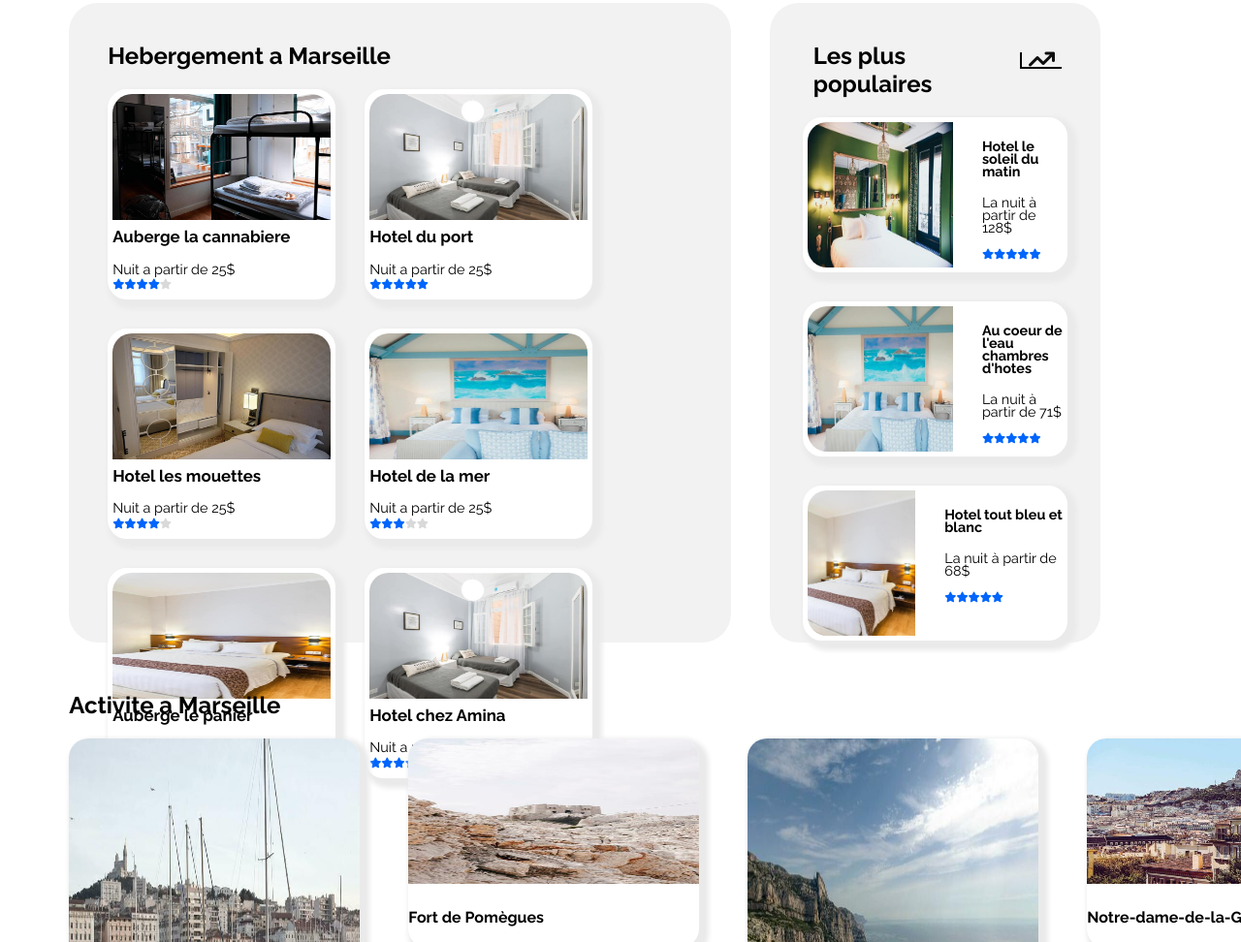
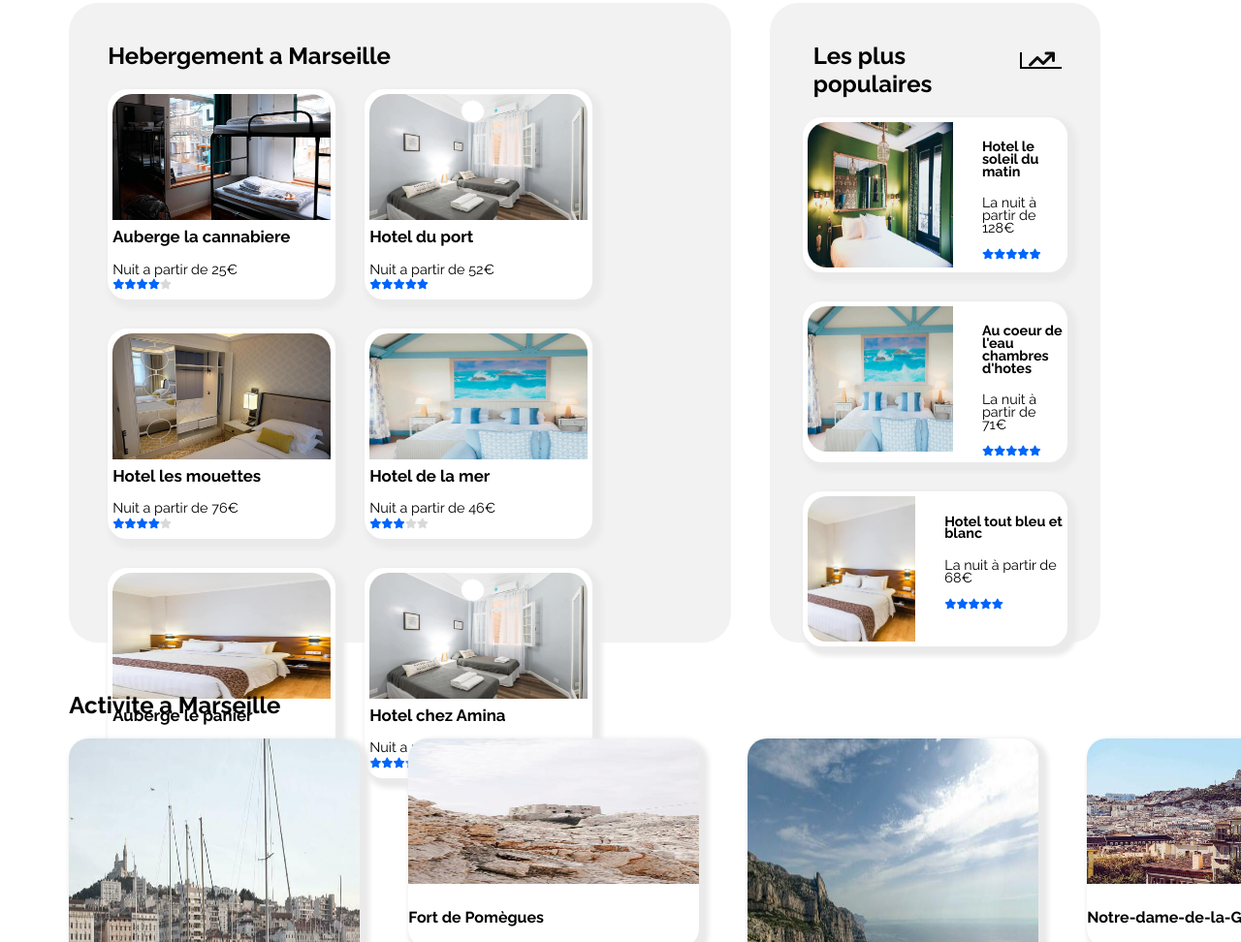
Before and after one commit to Deco99i2/Booki, a plain HTML site: page Booki.html in a window 1280 px wide. Shown: the part 455-1427 px from the top of the page at 97% size. Drawn offline with Linux system fonts and the light colour scheme.

Commit message:
modifiction

```diff
--- a/Booki.css
+++ b/Booki.css
@@ -67,7 +67,7 @@ button {
     padding: 10px;
     font-size: 1.1em;
     border: 1px solid #e3e3e3;
-    /* display: flex;
+    /* display: none; */
     /* margin-left: 0; */
 }
 form span i {
@@ -274,7 +274,7 @@ form input {
     height: 150px;
     border-radius: 20px 20px 0px 0px;
 }
-@media screen and (max-width : 768px) {
+@media all and (max-width : 768px) {
     body {
         width: 400px;
         /* margin: auto; */
--- a/Booki.html
+++ b/Booki.html
@@ -47,12 +47,12 @@
             <div  class="hebergements-d1">
                 <h1>Hebergement a Marseille</h1>
                 <div class="hebergements-d1-ima">
-                    <a href="#"><img src="images/hebergements/4_small/marcus-loke-WQJvWU_HZFo-unsplash.jpg" alt=""><h3>Auberge la cannabiere</h3><p>Nuit a partir de 25$</p><span><i class="fa-solid fa-star fa-xs" style="color: #0065fc;"></i><i class="fa-solid fa-star fa-xs" style="color: #0065fc;"></i><i class="fa-solid fa-star fa-xs" style="color: #0065fc;"></i><i class="fa-solid fa-star fa-xs" style="color: #0065fc;"></i><i class="fa-solid fa-star fa-xs" style="color: #d9d9d9;"></i></span></a>
-                    <a href="#"><img src="images/hebergements/4_small/fred-kleber-gTbaxaVLvsg-unsplash.jpg" alt=""><h3>Hotel du port</h3><p>Nuit a partir de 25$</p><span><i class="fa-solid fa-star fa-xs" style="color: #0065fc;"></i><i class="fa-solid fa-star fa-xs" style="color: #0065fc;"></i><i class="fa-solid fa-star fa-xs" style="color: #0065fc;"></i><i class="fa-solid fa-star fa-xs" style="color: #0065fc;"></i><i class="fa-solid fa-star fa-xs" style="color: #0065fc;"></i></span></a>
-                    <a href="#"><img src="images/hebergements/4_small/reisetopia-B8WIgxA_PFU-unsplash.jpg" alt=""><h3>Hotel les mouettes</h3><p>Nuit a partir de 25$</p><span><i class="fa-solid fa-star fa-xs" style="color: #0065fc;"></i><i class="fa-solid fa-star fa-xs" style="color: #0065fc;"></i><i class="fa-solid fa-star fa-xs" style="color: #0065fc;"></i><i class="fa-solid fa-star fa-xs" style="color: #0065fc;"></i><i class="fa-solid fa-star fa-xs" style="color: #d9d9d9;"></i></span></a>
-                    <a href="#"><img src="images/hebergements/4_small/annie-spratt-Eg1qcIitAuA-unsplash.jpg" alt=""><h3>Hotel de la mer</h3><p>Nuit a partir de 25$</p><span><i class="fa-solid fa-star fa-xs" style="color: #0065fc;"></i><i class="fa-solid fa-star fa-xs" style="color: #0065fc;"></i><i class="fa-solid fa-star fa-xs" style="color: #0065fc;"></i><i class="fa-solid fa-star fa-xs" style="color: #d9d9d9;"></i><i class="fa-solid fa-star fa-xs" style="color: #d9d9d9;"></i></span></a>
-                    <a href="#"><img src="images/hebergements/4_small/febrian-zakaria-sjvU0THccQA-unsplash.jpg" alt=""><h3>Auberge le panier</h3><p>Nuit a partir de 25$</p><span><i class="fa-solid fa-star fa-xs" style="color: #0065fc;"></i><i class="fa-solid fa-star fa-xs" style="color: #0065fc;"></i><i class="fa-solid fa-star fa-xs" style="color: #0065fc;"></i><i class="fa-solid fa-star fa-xs" style="color: #0065fc;"></i><i class="fa-solid fa-star fa-xs" style="color: #d9d9d9;"></i></span></a>
-                    <a href="#"><img src="images/hebergements/4_small/fred-kleber-gTbaxaVLvsg-unsplash.jpg" alt=""><h3>Hotel chez Amina</h3><p>Nuit a partir de 25$</p><span><i class="fa-solid fa-star fa-xs" style="color: #0065fc;"></i><i class="fa-solid fa-star fa-xs" style="color: #0065fc;"></i><i class="fa-solid fa-star fa-xs" style="color: #0065fc;"></i><i class="fa-solid fa-star fa-xs" style="color: #0065fc;"></i><i class="fa-solid fa-star fa-xs" style="color: #0065fc;"></i></span></a>
+                    <a href="#"><img src="images/hebergements/4_small/marcus-loke-WQJvWU_HZFo-unsplash.jpg" alt=""><h3>Auberge la cannabiere</h3><p>Nuit a partir de 25€</p><span><i class="fa-solid fa-star fa-xs" style="color: #0065fc;"></i><i class="fa-solid fa-star fa-xs" style="color: #0065fc;"></i><i class="fa-solid fa-star fa-xs" style="color: #0065fc;"></i><i class="fa-solid fa-star fa-xs" style="color: #0065fc;"></i><i class="fa-solid fa-star fa-xs" style="color: #d9d9d9;"></i></span></a>
+                    <a href="#"><img src="images/hebergements/4_small/fred-kleber-gTbaxaVLvsg-unsplash.jpg" alt=""><h3>Hotel du port</h3><p>Nuit a partir de 52€</p><span><i class="fa-solid fa-star fa-xs" style="color: #0065fc;"></i><i class="fa-solid fa-star fa-xs" style="color: #0065fc;"></i><i class="fa-solid fa-star fa-xs" style="color: #0065fc;"></i><i class="fa-solid fa-star fa-xs" style="color: #0065fc;"></i><i class="fa-solid fa-star fa-xs" style="color: #0065fc;"></i></span></a>
+                    <a href="#"><img src="images/hebergements/4_small/reisetopia-B8WIgxA_PFU-unsplash.jpg" alt=""><h3>Hotel les mouettes</h3><p>Nuit a partir de 76€</p><span><i class="fa-solid fa-star fa-xs" style="color: #0065fc;"></i><i class="fa-solid fa-star fa-xs" style="color: #0065fc;"></i><i class="fa-solid fa-star fa-xs" style="color: #0065fc;"></i><i class="fa-solid fa-star fa-xs" style="color: #0065fc;"></i><i class="fa-solid fa-star fa-xs" style="color: #d9d9d9;"></i></span></a>
+                    <a href="#"><img src="images/hebergements/4_small/annie-spratt-Eg1qcIitAuA-unsplash.jpg" alt=""><h3>Hotel de la mer</h3><p>Nuit a partir de 46€</p><span><i class="fa-solid fa-star fa-xs" style="color: #0065fc;"></i><i class="fa-solid fa-star fa-xs" style="color: #0065fc;"></i><i class="fa-solid fa-star fa-xs" style="color: #0065fc;"></i><i class="fa-solid fa-star fa-xs" style="color: #d9d9d9;"></i><i class="fa-solid fa-star fa-xs" style="color: #d9d9d9;"></i></span></a>
+                    <a href="#"><img src="images/hebergements/4_small/febrian-zakaria-sjvU0THccQA-unsplash.jpg" alt=""><h3>Auberge le panier</h3><p>Nuit a partir de 23€</p><span><i class="fa-solid fa-star fa-xs" style="color: #0065fc;"></i><i class="fa-solid fa-star fa-xs" style="color: #0065fc;"></i><i class="fa-solid fa-star fa-xs" style="color: #0065fc;"></i><i class="fa-solid fa-star fa-xs" style="color: #0065fc;"></i><i class="fa-solid fa-star fa-xs" style="color: #d9d9d9;"></i></span></a>
+                    <a href="#"><img src="images/hebergements/4_small/fred-kleber-gTbaxaVLvsg-unsplash.jpg" alt=""><h3>Hotel chez Amina</h3><p>Nuit a partir de 96€</p><span><i class="fa-solid fa-star fa-xs" style="color: #0065fc;"></i><i class="fa-solid fa-star fa-xs" style="color: #0065fc;"></i><i class="fa-solid fa-star fa-xs" style="color: #0065fc;"></i><i class="fa-solid fa-star fa-xs" style="color: #0065fc;"></i><i class="fa-solid fa-star fa-xs" style="color: #0065fc;"></i></span></a>
                 </div>
                 <h4>Afficher plus</h4>
             </div>
@@ -62,9 +62,9 @@
                     <span><i class="fa-solid fa-arrow-trend-up fa-xl" style="color: #0f0f10;"></i></span>
                 </div>
                 <div class="hebergements-d2-ima">
-                    <a href="#"><img src="images/hebergements/4_small/emile-guillemot-Bj_rcSC5XfE-unsplash.jpg" alt=""><div><h4>Hotel le soleil du matin</h4><p>La nuit à partir de 128$</p><span><i class="fa-solid fa-star fa-xs" style="color: #0065fc;"></i><i class="fa-solid fa-star fa-xs" style="color: #0065fc;"></i><i class="fa-solid fa-star fa-xs" style="color: #0065fc;"></i><i class="fa-solid fa-star fa-xs" style="color: #0065fc;"></i><i class="fa-solid fa-star fa-xs" style="color: #0065fc;"></i></span></div></a>
-                    <a href="#"><img src="images/hebergements/4_small/annie-spratt-Eg1qcIitAuA-unsplash.jpg" alt=""><div><h4>Au coeur de l'eau chambres d'hotes</h4><p>La nuit à partir de 71$</p><span><i class="fa-solid fa-star fa-xs" style="color: #0065fc;"></i><i class="fa-solid fa-star fa-xs" style="color: #0065fc;"></i><i class="fa-solid fa-star fa-xs" style="color: #0065fc;"></i><i class="fa-solid fa-star fa-xs" style="color: #0065fc;"></i><i class="fa-solid fa-star fa-xs" style="color: #0065fc;"></i></span></div></a>
-                    <a href="#"><img src="images/hebergements/4_small/febrian-zakaria-sjvU0THccQA-unsplash.jpg" alt=""><div><h4>Hotel tout bleu et blanc</h4><p>La nuit à partir de 68$</p><span><i class="fa-solid fa-star fa-xs" style="color: #0065fc;"></i><i class="fa-solid fa-star fa-xs" style="color: #0065fc;"></i><i class="fa-solid fa-star fa-xs" style="color: #0065fc;"></i><i class="fa-solid fa-star fa-xs" style="color: #0065fc;"></i><i class="fa-solid fa-star fa-xs" style="color: #0065fc;"></i></span></div></a>
+                    <a href="#"><img src="images/hebergements/4_small/emile-guillemot-Bj_rcSC5XfE-unsplash.jpg" alt=""><div><h4>Hotel le soleil du matin</h4><p>La nuit à partir de 128€</p><span><i class="fa-solid fa-star fa-xs" style="color: #0065fc;"></i><i class="fa-solid fa-star fa-xs" style="color: #0065fc;"></i><i class="fa-solid fa-star fa-xs" style="color: #0065fc;"></i><i class="fa-solid fa-star fa-xs" style="color: #0065fc;"></i><i class="fa-solid fa-star fa-xs" style="color: #0065fc;"></i></span></div></a>
+                    <a href="#"><img src="images/hebergements/4_small/annie-spratt-Eg1qcIitAuA-unsplash.jpg" alt=""><div><h4>Au coeur de l'eau chambres d'hotes</h4><p>La nuit à partir de 71€</p><span><i class="fa-solid fa-star fa-xs" style="color: #0065fc;"></i><i class="fa-solid fa-star fa-xs" style="color: #0065fc;"></i><i class="fa-solid fa-star fa-xs" style="color: #0065fc;"></i><i class="fa-solid fa-star fa-xs" style="color: #0065fc;"></i><i class="fa-solid fa-star fa-xs" style="color: #0065fc;"></i></span></div></a>
+                    <a href="#"><img src="images/hebergements/4_small/febrian-zakaria-sjvU0THccQA-unsplash.jpg" alt=""><div><h4>Hotel tout bleu et blanc</h4><p>La nuit à partir de 68€</p><span><i class="fa-solid fa-star fa-xs" style="color: #0065fc;"></i><i class="fa-solid fa-star fa-xs" style="color: #0065fc;"></i><i class="fa-solid fa-star fa-xs" style="color: #0065fc;"></i><i class="fa-solid fa-star fa-xs" style="color: #0065fc;"></i><i class="fa-solid fa-star fa-xs" style="color: #0065fc;"></i></span></div></a>
                 </div>
             </div>
         </section>
```
